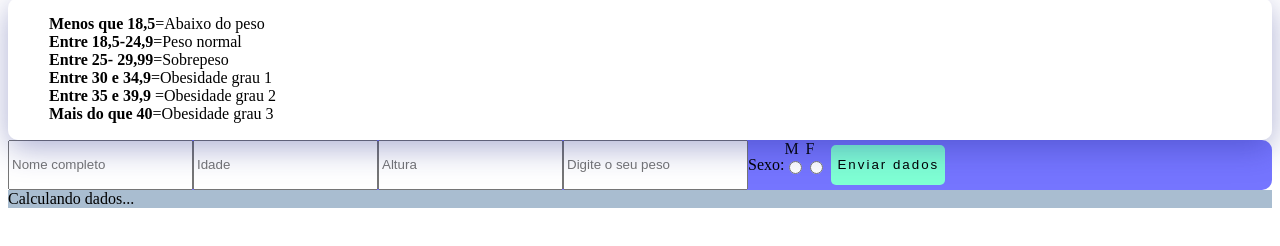
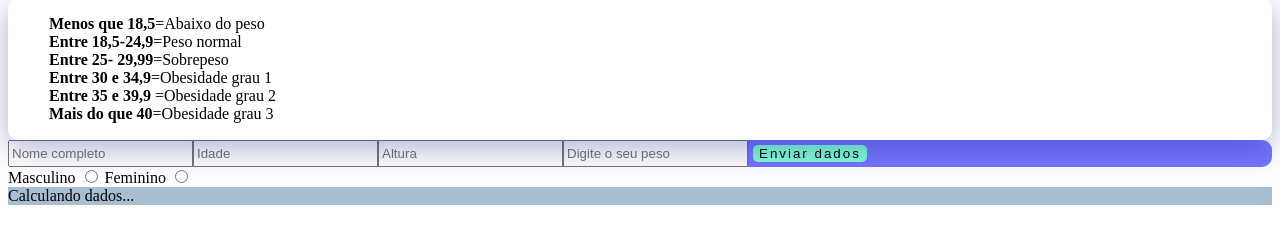
Before and after one commit to reginaldoa/Projeto-avaliacao-fisica, a plain HTML site: page index.html in a window 1280 px wide. Shown: the part 242-488 px from the top of the page. Drawn offline with Linux system fonts and the light colour scheme.

Commit message:
alterando radios

```diff
--- a/css/style.css
+++ b/css/style.css
@@ -67,8 +67,3 @@ input:hover{
 #res{
     background-color: rgba(24, 77, 128, 0.37);
 }
-
-.masculino,.feminino{
-    display: flex;
-    flex-direction:column;
-}
--- a/index.html
+++ b/index.html
@@ -36,20 +36,14 @@
             <input type="number"  placeholder="Idade" id="idade">
             <input  placeholder="Altura" id="altura">
             <input placeholder="Digite o seu peso"  id="peso">
-
-            <p>Sexo:</p>
-            <div class="masculino">
-            <label for="radio1">M</label>
-            <input type="radio" name="radio1" id="masc">
-        </div>
-
-        <div class="feminino">
-            <label for="radio2">F</label>
-            <input type="radio" name="radio2" id="fem">
-        </div>
             <input  type="submit" value="Enviar dados" id="btn" onclick="Enviar()">
         </form>
     </div>
+    <label for="radio">Masculino</label>
+    <input type="radio" name="rd" id="mas">
+
+    <label for="radio">Feminino</label>
+    <input type="radio" name="rd" id="fem">
     <div id="res">Calculando dados...</div>
     </div>
 </body>
```
